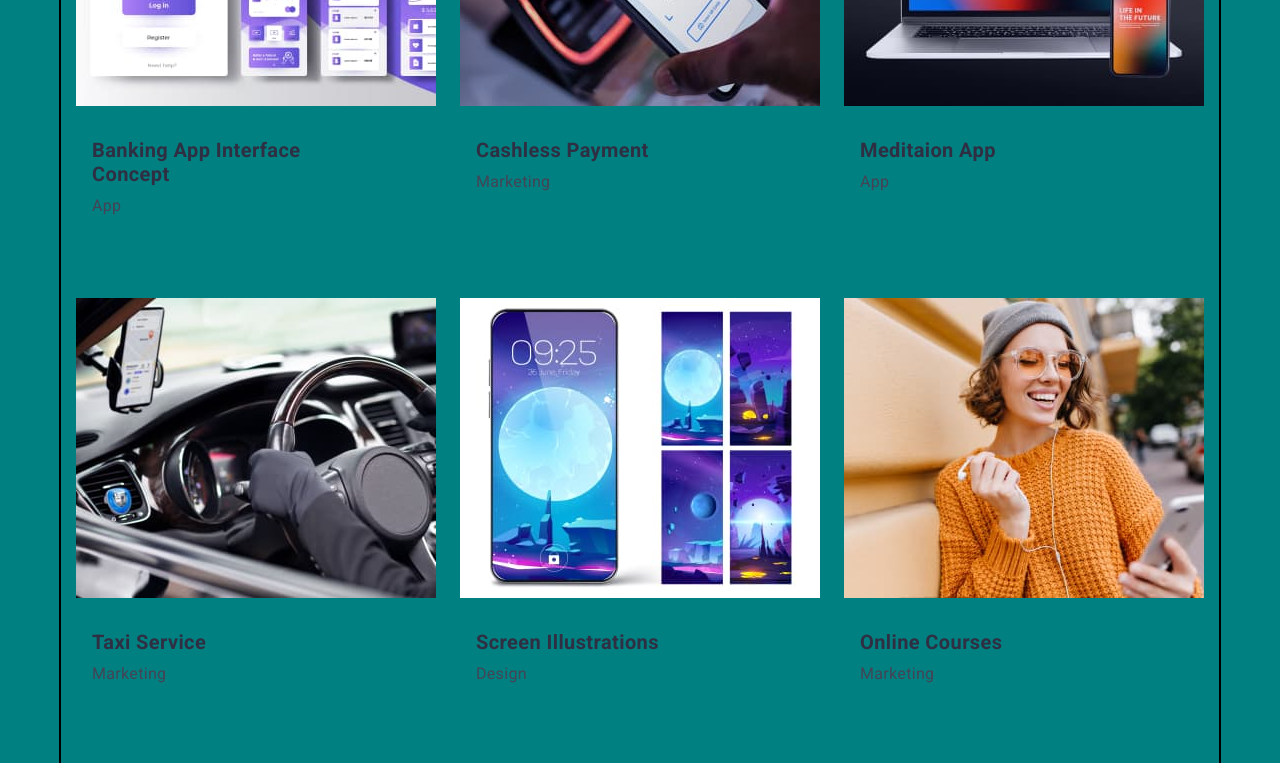
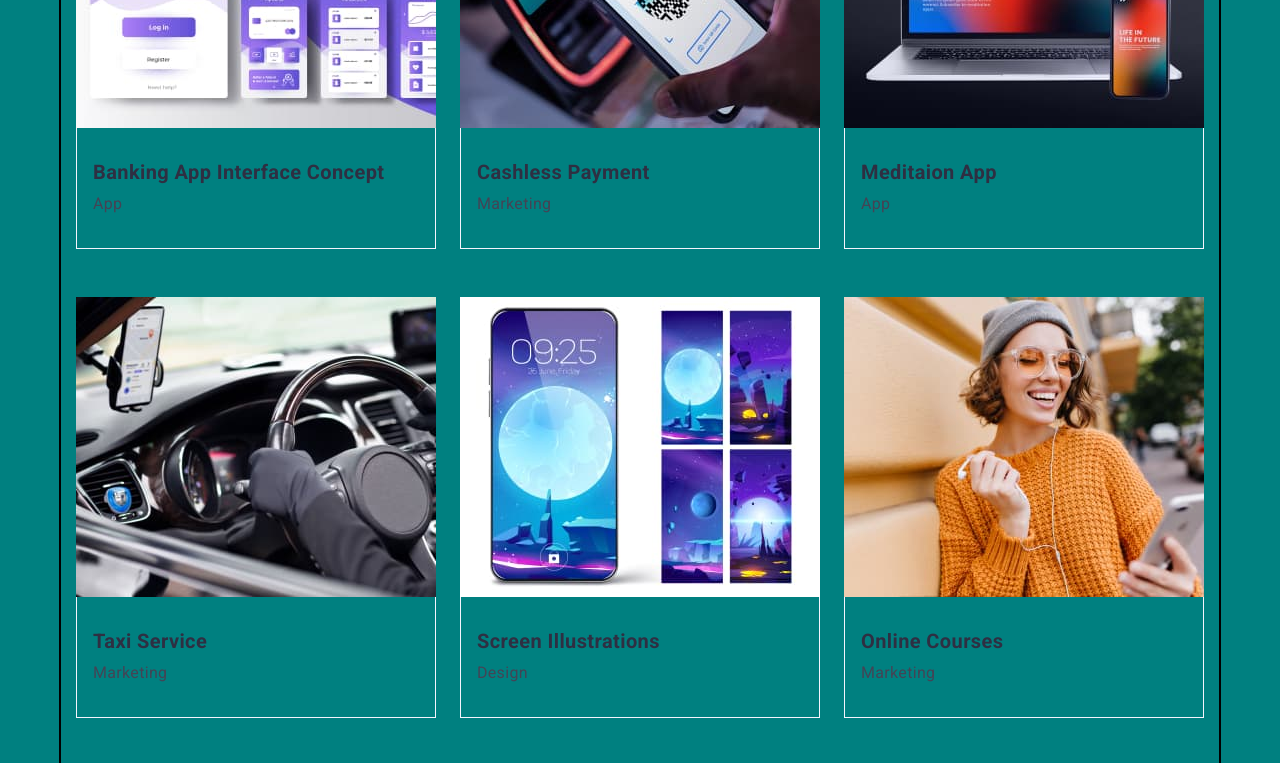
Before and after one commit to NikolaySsk7/goit-markup-hw-03, a plain HTML site: page portfolio.html in a window 1280 px wide. Shown: the part 460-1223 px from the top of the page. Drawn offline with nearby package versions, Linux system fonts and the light colour scheme.

Commit message:
правки

```diff
--- a/css/styles.css
+++ b/css/styles.css
@@ -345,6 +345,8 @@ img {
   color: var(--accent-color);
   background-color: #f4f4fd;
   display: inline-block;
+  padding: 12px 24px;
+  border-radius: 4px;
 }
 
 .projects-link {
@@ -371,7 +373,7 @@ img {
 
 .projects {
   padding-top: 96px;
-  padding-bottom: 72px;
+  padding-bottom: 120px;
   background-color: teal;
 }
 
@@ -399,10 +401,15 @@ img {
 }
 
 .projects-subtittle {
-  margin: 32px 54px 8px 16px;
+  margin-bottom: 8px;
 }
 
-.projects-item-text {
-  margin-left: 16px;
-  margin-bottom: 32px;
+/* box project */
+
+.box-project {
+  border-left: 0.5px solid #F4F4FD;
+  border-right: 0.5px solid #F4F4FD;
+  border-bottom: 0.5px solid #F4F4FD;
+  padding:  32px 0 32px 16px;
+
 }
--- a/portfolio.html
+++ b/portfolio.html
@@ -64,13 +64,14 @@
             <li class="first-item"><button type="button" class="projects-btn">Design</button></li>
             <li class="first-item"><button type="button" class="projects-btn">Marketing</button></li>
           </ul>
-          <ul class="list">
-              <div class="flex-projects">
+          <ul class="flex-projects list">
               <li class="projects-item">
                 <a href="" class="projects-link">
                   <img src="./images/banking-app.jpg" alt="interface" width="360" />
+                  <div class="box-project">
                     <h2 class="projects-subtittle">Banking App Interface Concept</h2>
                     <p class="projects-item-text">App</p>
+                  </div>
                 </a>
               </li>
               <li class="projects-item">
@@ -80,22 +81,28 @@
                     alt="qr-code"
                     width="360"
                   />
+                  <div class="box-project">
                     <h2 class="projects-subtittle">Cashless Payment</h2>
                     <p class="projects-item-text">Marketing</p>
+                  </div>
                 </a>
               </li>
               <li class="projects-item">
                 <a href="" class="projects-link">
                   <img src="./images/meditation-app.jpg" alt="devices" width="360" />
+                  <div class="box-project">
                     <h2 class="projects-subtittle">Meditaion App</h2>
                     <p class="projects-item-text">App</p>
+                  </div>
                 </a>
               </li>
               <li class="projects-item">
                 <a href="" class="projects-link">
                   <img src="./images/taxi-servece.jpg" alt="car salon" width="360" />
+                  <div class="box-project">
                     <h2 class="projects-subtittle">Taxi Service</h2>
                     <p class="projects-item-text">Marketing</p>
+                  </div>
                 </a>
               </li>
               <li class="projects-item">
@@ -105,8 +112,10 @@
                     alt="screen illustrations"
                     width="360"
                   />
+                  <div class="box-project">
                     <h2 class="projects-subtittle">Screen Illustrations</h2>
                     <p class="projects-item-text">Design</p>
+                  </div>
                 </li>
                 </a>
               <li class="projects-item">
@@ -116,8 +125,10 @@
                     alt="smile girl"
                     width="360"
                   />
+                  <div class="box-project">
                     <h2 class="projects-subtittle">Online Courses</h2>
                     <p class="projects-item-text">Marketing</p>
+                  </div>
                 </a>
               </li>
               <li class="projects-item">
@@ -127,25 +138,30 @@
                     alt="concept"
                     width="360"
                   />
+                  <div class="box-project">
                     <h2 class="projects-subtittle">Instagram Stories Concept</h2>
                     <p class="projects-item-text">Design</p>
+                  </div>
                 </a>
               </li>
               <li class="projects-item">
                 <a href="" class="projects-link">
                   <img src="./images/organic-food.jpg" alt="food" width="360" />
+                  <div class="box-project">
                     <h2 class="projects-subtittle">Organic Food</h2>
                     <p class="projects-item-text">Web site</p>
+                  </div>
                 </a>
               </li>
               <li class="projects-item">
                 <a href="" class="projects-link">
                   <img src="./images/fresh-coffe.jpg" alt="cofee" width="360" />
+                  <div class="box-project">
                     <h2 class="projects-subtittle">Fresh Coffee</h2>
                     <p class="projects-item-text">Web Site</p>
+                  </div>
                 </a>
               </li>
-            </div>
             </ul>
           </div>
       </section>
```
Lines whose indentation alone changed are shown as unchanged.
